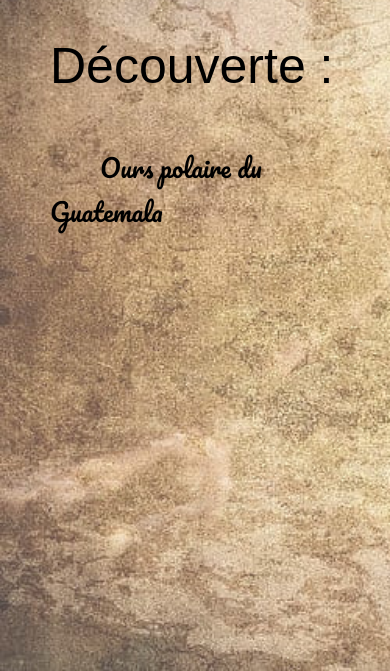
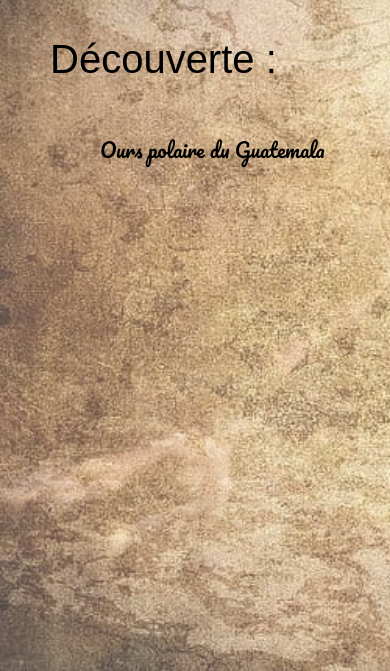
Before and after one commit to FluteDePissenlit/journale-de-voyage.com, a plain HTML site: page index.html in a window 390 px wide. Shown: the part 173-844 px from the top of the page. Drawn offline with nearby package versions, Linux system fonts and the light colour scheme; a web font is replaced by a local one.

Commit message:
Update jv.css

```diff
--- a/jv.css
+++ b/jv.css
@@ -55,6 +55,14 @@ body{
 .list-body {
     font: normal 25px "Pacifico", sans-serif;
     margin-left: 50px;
+}
+@media (max-width: 1000px) {
+    .list-title {
+        font-size: 40px;
+    }
+    .list-body {
+        font-size: 20px;
+    }
 }
 
 
```
